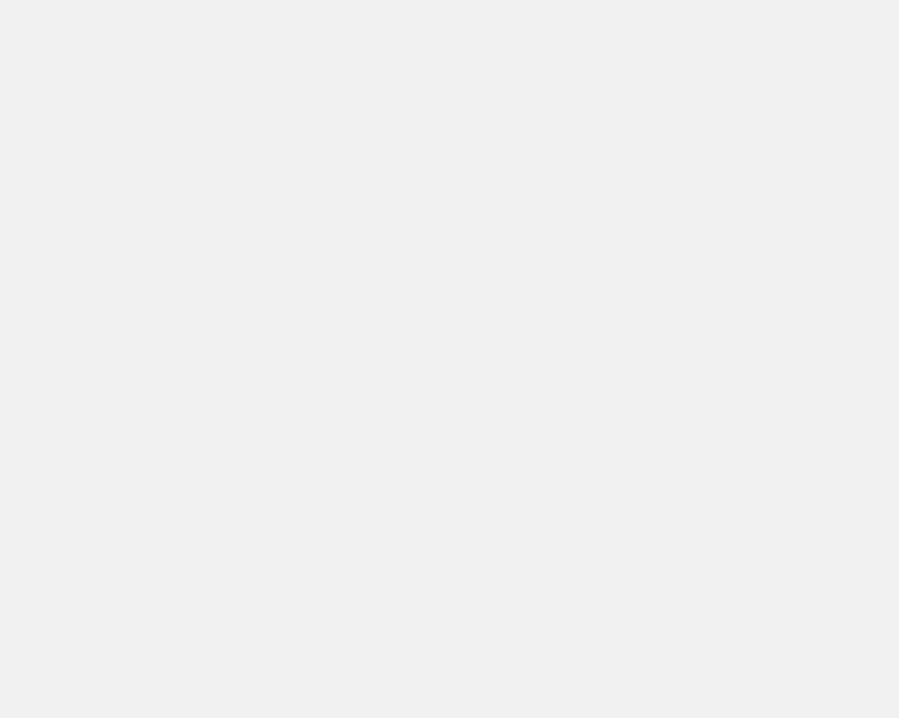
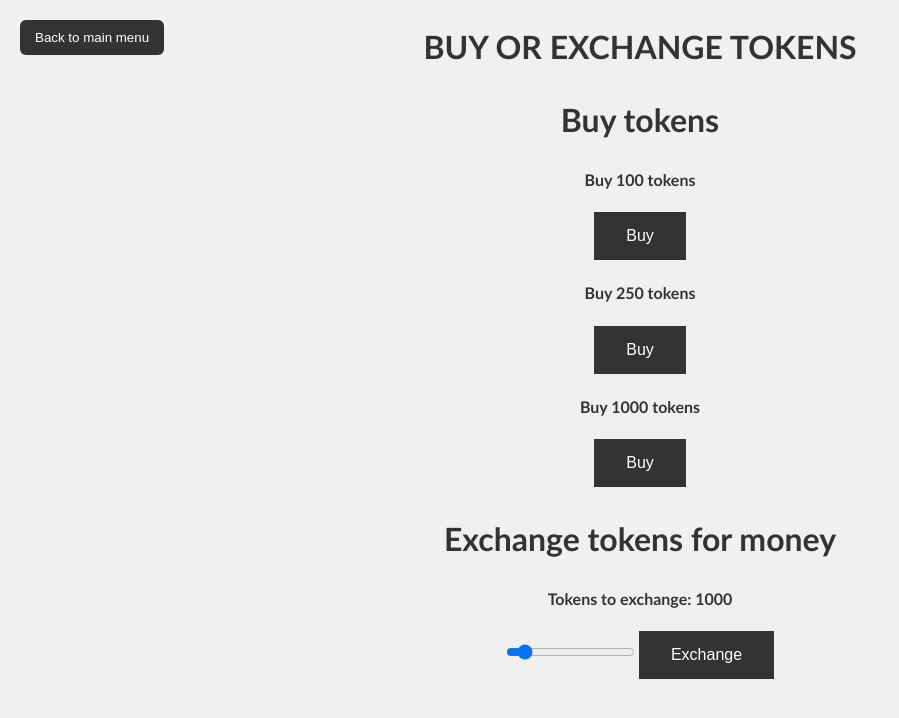
Before and after one commit to JustBeWell/UserInterfacesUMA, a React (Vite) app: page /tienda in a window 1280 px wide. Before the commit this address had no page. Shown: the top 718 px of the page, without its empty margins (0-899 px from the left). Built offline with nearby package versions, Linux system fonts and the light colour scheme.

Commit message:
Añadida la primera iteracion sobre la tienda de fichas

```diff
--- a/src/Paginas/Home.css
+++ b/src/Paginas/Home.css
@@ -35,6 +35,21 @@
     height: 40px;
   }
 
+  .btn-top-right-store{
+    position: absolute;
+    top: 20px;
+    right: 80px;
+    border: none;
+    border-radius: 20px;
+    cursor: pointer;
+    background-image: url("../imagenes/botonTienda.png");
+    background-repeat: no-repeat;
+    background-position: center;
+    background-size: 40px 40px;
+    width: 40px;
+    height: 40px;
+  }
+
   .games-section {
     display: flex;
     justify-content: center;
--- a/src/Paginas/Home.jsx
+++ b/src/Paginas/Home.jsx
@@ -16,6 +16,7 @@ function Home() {
           <button className="btn-top-left">Play Slots</button>
         </Link>
         <Link to="/ajustes"><button className="btn-top-right"></button></Link>
+        <Link to="/tienda"><button className="btn-top-right-store"></button></Link>
         <h1>Welcome to <strong>RoyalFlush</strong></h1>
         <p>Where your dreams come true</p>
       </header>
--- /dev/null
+++ b/src/Paginas/Tienda.css
@@ -0,0 +1,16 @@
+.btn-buy{
+    background-color: #333;
+    border: none;
+    color: white;
+    padding: 15px 32px;
+    text-align: center;
+    text-decoration: none;
+    display: inline-block;
+    font-size: 16px;
+    margin: 4px 2px;
+    cursor: pointer;
+}
+
+.btn-buy:hover{
+    background-color: #666;
+}
--- /dev/null
+++ b/src/Paginas/Tienda.jsx
@@ -0,0 +1,46 @@
+import React, { use, useState, useRef } from "react";
+import { Link } from "react-router-dom";
+import "./Tienda.css";
+
+function Tienda({volumen,dinero,fichas,setFichas,setDinero}){
+    return (
+        <div className="tienda-container">
+            <header className="tienda-header">
+                <Link to="/"><button className="btn-top-left">Back to main menu</button></Link>
+                <h1>BUY OR EXCHANGE TOKENS</h1>
+            </header>
+
+            <div className="store-items">
+            <h1>Buy tokens</h1>
+                <div className="item">
+                    <p>Buy 100 tokens</p>
+                    <button className="btn-buy">Buy</button>
+                </div>
+                <div className="item">
+                    <p>Buy 250 tokens</p>
+                    <button className="btn-buy">Buy</button>
+                </div>
+                <div className="item">
+                    <p>Buy 1000 tokens</p>
+                    <button className="btn-buy">Buy</button>
+                </div>
+                <div className="item">
+                    <h1>Exchange tokens for money</h1>
+                    <p>Tokens to exchange: {fichas}</p>
+                    <input className="money"
+                        type="range"
+                        min="0"
+                        value={fichas}
+                        max="10000"
+                        step={0.1}
+                        onChange={(e) => setFichas(e.target.value)}
+                    />
+                    <button className="btn-buy">Exchange</button>
+                    </div>
+            </div>
+        </div>
+    );
+
+}
+
+export default Tienda;
--- a/src/index.jsx
+++ b/src/index.jsx
@@ -6,11 +6,12 @@ import { MenuPrincipal, BlackJack, Ajustes } from "./Paginas";
 import Home from "./Paginas/Home"; // importa Home
 import Slots from "./Paginas/Slots"; // importa Slots
 import Poker from "./Paginas/Poker";
-
+import Tienda from "./Paginas/Tienda"; // importa Tienda
 
 function App() {
   const [volumen, setVolumen] = useState(0.5);
-
+  const [dinero, setDinero] = useState(100);
+  const [fichas, setFichas] = useState(1000);
   return (
     <BrowserRouter>
       <Routes>
@@ -20,6 +21,7 @@ function App() {
         <Route path="/slots" element={<Slots volumen={volumen} />} />
         <Route path="/ajustes" element={<Ajustes volumen={volumen} setVolumen = {setVolumen}/>} />
         <Route path="/poker" element={<Poker volumen={volumen} />} />
+        <Route path="/tienda" element={<Tienda volumen = {volumen} fichas={fichas} dinero={dinero} setDinero={setDinero} setFichas={setFichas}/>} />
         {/* más rutas aquí */}
       </Routes>
     </BrowserRouter>
```
Also changed, not shown: src/imagenes/botonTienda.png (added).
